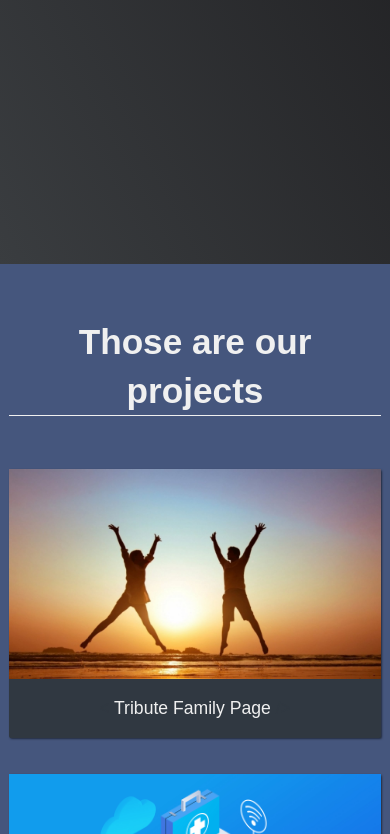
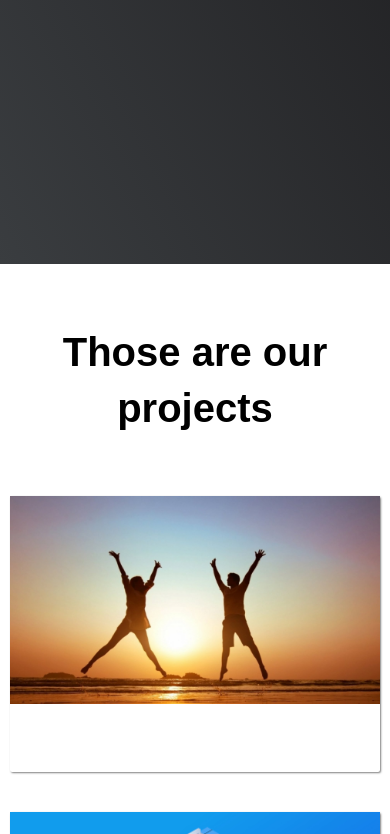
Before and after one commit to jicamargo/JorgeJoy, a plain HTML site: page index.html in a window 390 px wide. Shown: the part 580-1414 px from the top of the page. Drawn offline with Linux system fonts and the light colour scheme.

Commit message:
final joy styles

```diff
--- a/css/style.css
+++ b/css/styles.css
@@ -1,18 +1,10 @@
-/* Custom properties/variables  */
-:root {
-    --main-white: #f0f0f0;
-    --main-red: #be3144;
-    --main-blue: #45567d;
-    --main-gray: #303841;
-  }
 
-  /* Base reset */
   * {
     margin: 0;
     padding: 0;
   }
 
-  /* box-sizing and font sizing */
+
   *,
   *::before,
   *::after {
@@ -22,55 +14,16 @@
   html {
     box-sizing: border-box;
 
-    /* Set font size for easy rem calculations
-     * default document font size = 16px, 1rem = 16px, 100% = 16px
-     * (100% / 16px) * 10 = 62.5%, 1rem = 10px, 62.5% = 10px
-    */
+
     font-size: 62.5%;
     scroll-behavior: smooth;
   }
 
-  /* A few media query to set some font sizes at different screen sizes.
-   * This helps automate a bit of responsiveness.
-   * The trick is to use the rem unit for size values, margin and padding.
-   * Because rem is relative to the document font size
-   * when we scale up or down the font size on the document
-   * it will affect all properties using rem units for the values.
-  */
 
-  /* I am using the em unit for breakpoints
-   * The calculation is the following
-   * screen size divided by browser base font size
-   * As an example: a breakpoint at 980px
-   * 980px / 16px = 61.25em
-  */
-
-  /* 1200px / 16px = 75em */
-  @media (max-width: 75em) {
-    html {
-      font-size: 60%;
-    }
-  }
-
-  /* 980px / 16px = 61.25em */
-  @media (max-width: 61.25em) {
-    html {
-      font-size: 58%;
-    }
-  }
-
-  /* 460px / 16px = 28.75em */
-  @media (max-width: 28.75em) {
-    html {
-      font-size: 55%;
-    }
-  }
-
-  /* Base styles */
 
   body {
     font-family: 'Poppins', sans-serif;
-    font-size: 1.8rem; /* 18px */
+    font-size: 2rem;
     font-weight: 400;
     line-height: 1.4;
     color: var(--main-white);
@@ -88,7 +41,7 @@
   }
 
   h2 {
-    font-size: 4.2rem;
+    font-size: 4rem;
   }
 
   ul {
@@ -97,7 +50,7 @@
 
   a {
     text-decoration: none;
-    color: var(--main-white);
+    color: white;
   }
 
   img {
@@ -105,7 +58,7 @@
     width: 100%;
   }
 
-  /* nav */
+
 
   .nav {
     display: flex;
@@ -114,8 +67,7 @@
     top: 0;
     left: 0;
     width: 100%;
-    background: var(--main-red);
-    box-shadow: 0 2px 0 rgba(0, 0, 0, 0.4);
+    background: brown;
     z-index: 10;
   }
 
@@ -144,7 +96,6 @@
     background: var(--main-blue);
   }
 
-  /* Welcome section */
 
   .welcome-section {
     display: flex;
@@ -164,7 +115,6 @@
     color: var(--main-red);
   }
 
-  /* Projects section */
 
   .projects-section {
     text-align: center;
@@ -184,7 +134,6 @@
     }
   }
 
-  /* "Automagic" image grid using no media queries */
   .projects-grid {
     display: grid;
     grid-template-columns: repeat(auto-fit, minmax(320px, 1fr));
@@ -257,7 +206,6 @@
     transition: transform 0.3s ease-out;
   }
 
-  /* Contact section */
 
   .contact-section {
     display: flex;
@@ -275,11 +223,7 @@
     font-size: 6rem;
   }
 
-  @media (max-width: 28.75em) {
-    .contact-section-header > h2 {
-      font-size: 4rem;
-    }
-  }
+
 
   .contact-section-header > p {
     font-style: italic;
@@ -304,8 +248,6 @@
     transform: translateY(8px);
   }
 
-  /* Footer */
-
   footer {
     font-weight: 300;
     display: flex;
@@ -322,10 +264,3 @@
   footer i {
     vertical-align: middle;
   }
-
-  @media (max-width: 28.75em) {
-    footer {
-      flex-direction: column;
-      text-align: center;
-    }
-  }
--- a/index.html
+++ b/index.html
@@ -3,7 +3,7 @@
   <head>
     <meta charset="UTF-8">
     <title>Fork Me! FCC: Test Suite Template</title>
-    <link rel="stylesheet" href="css/style.css">
+    <link rel="stylesheet" href="css/styles.css">
   </head>
 
   <body>
```
Also changed, not shown: fcc-test-suite-template-master/index.html (added, +26 -0 lines), fcc-test-suite-template-master/js/index.js (added, +28 -0 lines), fcc-test-suite-template-master/css/style.css (added), fcc-test-suite-template-master/license.txt (added), 2 other files.
